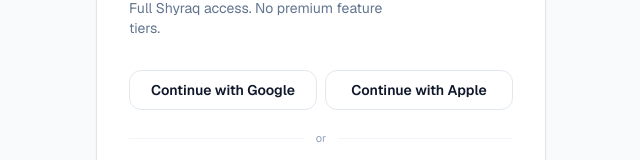
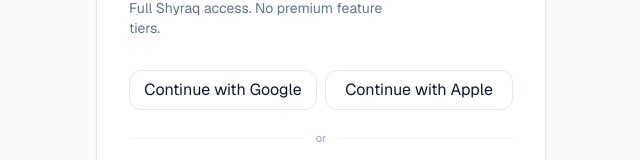
Before and after one commit to Dinislam2009/shyraq, a Next.js app: page /login in a window 1280 px wide. Shown: the part 264-424 px from the top of the page, without its empty margins (319-959 px from the left). Built offline with nearby package versions, Linux system fonts and the light colour scheme.

Commit message:
Fix OAuth button navigation lint rule

```diff
--- a/src/components/auth-form.tsx
+++ b/src/components/auth-form.tsx
@@ -40,7 +40,7 @@ export function AuthForm({ mode }: { mode: "login" | "signup" }) {
       </div>
       <LanguageSwitcher />
     </div>
-    <div className="mt-5 grid gap-2 sm:grid-cols-2"><a href="/api/auth/oauth/google?next=%2Fdashboard" className="flex h-10 items-center justify-center rounded-xl border border-slate-200 bg-white text-sm font-semibold">Continue with Google</a><a href="/api/auth/oauth/apple?next=%2Fdashboard" className="flex h-10 items-center justify-center rounded-xl border border-slate-200 bg-white text-sm font-semibold">Continue with Apple</a></div><div className="my-5 flex items-center gap-3 text-[11px] text-slate-400"><span className="h-px flex-1 bg-slate-100"/><span>or</span><span className="h-px flex-1 bg-slate-100"/></div><form onSubmit={submit} className="space-y-4">
+    <div className="mt-5 grid gap-2 sm:grid-cols-2"><button type="button" onClick={()=>{window.location.assign("/api/auth/oauth/google?next=%2Fdashboard")}} className="h-10 rounded-xl border border-slate-200 bg-white text-sm font-semibold">Continue with Google</button><button type="button" onClick={()=>{window.location.assign("/api/auth/oauth/apple?next=%2Fdashboard")}} className="h-10 rounded-xl border border-slate-200 bg-white text-sm font-semibold">Continue with Apple</button></div><div className="my-5 flex items-center gap-3 text-[11px] text-slate-400"><span className="h-px flex-1 bg-slate-100"/><span>or</span><span className="h-px flex-1 bg-slate-100"/></div><form onSubmit={submit} className="space-y-4">
       {signup && <input required placeholder={t("name")} value={name} onChange={e=>setName(e.target.value)} className="h-11 w-full rounded-xl border px-3 text-sm" />}
       <input required type="email" placeholder={t("email")} value={email} onChange={e=>setEmail(e.target.value)} className="h-11 w-full rounded-xl border px-3 text-sm" />
       <input required minLength={6} type="password" placeholder={t("password")} value={password} onChange={e=>setPassword(e.target.value)} className="h-11 w-full rounded-xl border px-3 text-sm" />
```
